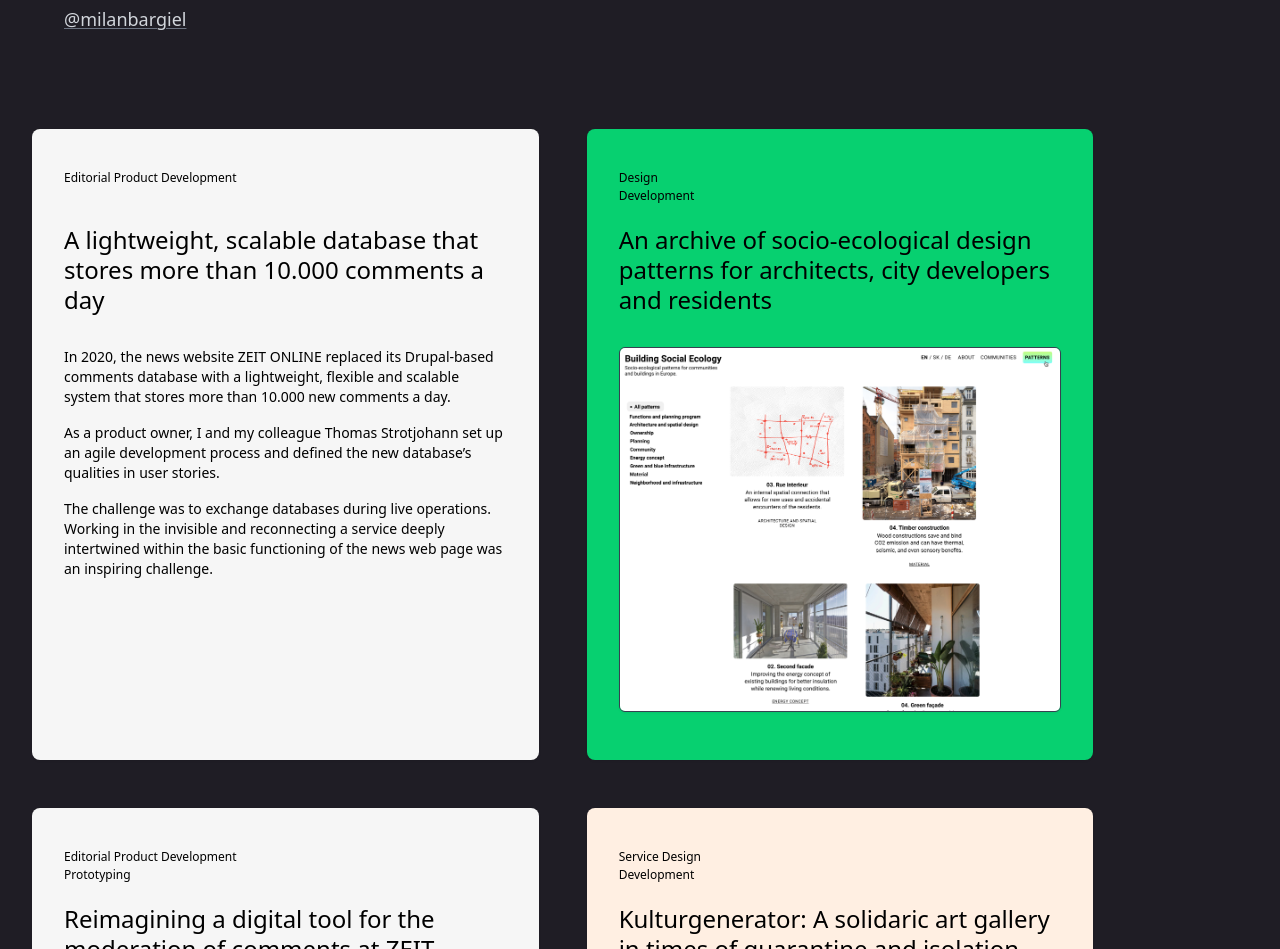
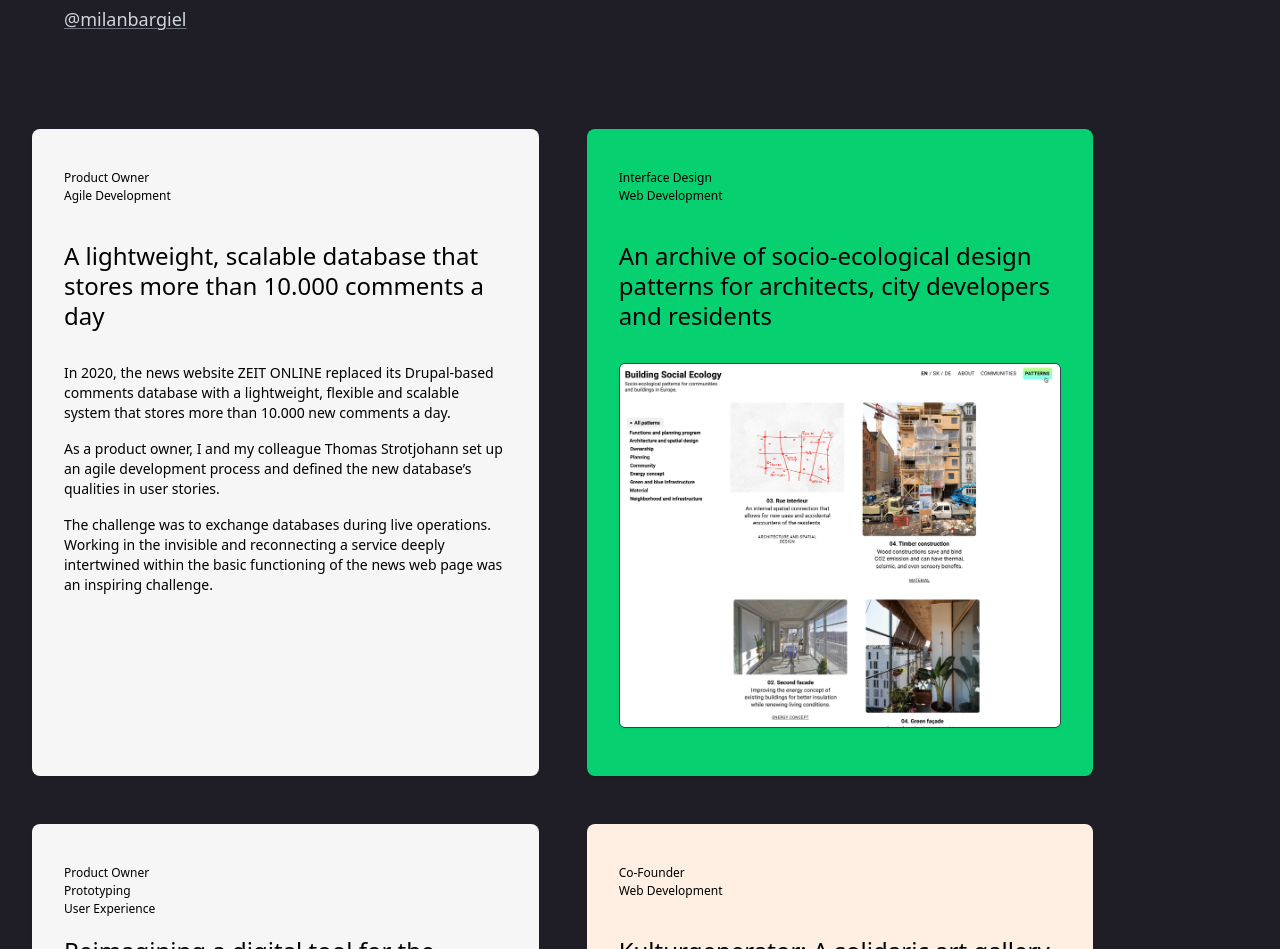
Before and after one commit to milanbargiel/portfolio, a Next.js app: page / in a window 1280 px wide. Shown: the part 543-1492 px from the top of the page. Built offline with nearby package versions, Linux system fonts and the light colour scheme.

Commit message:
Update tags

```diff
--- a/components/project-list.js
+++ b/components/project-list.js
@@ -8,7 +8,7 @@ export default function ProjectList() {
     <div>
       <div className="mb-24 text-black md:flex md:flex-wrap">
         <Project
-          roles={['Editorial Product Development']}
+          roles={['Product Owner', 'Agile Development']}
           title="A lightweight, scalable database that stores more than 10.000 comments a day"
         >
           <p className="mb-4">
@@ -29,7 +29,7 @@ export default function ProjectList() {
           </p>
         </Project>
         <Project
-          roles={['Design', 'Development']}
+          roles={['Interface Design', 'Web Development']}
           title="An archive of socio-ecological design patterns for architects, city developers and residents"
           image={bsePic}
           imageAlt="Screenshot of buildingsocialecology.org"
@@ -38,7 +38,7 @@ export default function ProjectList() {
           color="#07D070"
         ></Project>
         <Project
-          roles={['Editorial Product Development', 'Prototyping']}
+          roles={['Product Owner', 'Prototyping', 'User Experience']}
           title="Reimagining a digital tool for the moderation of comments at ZEIT ONLINE"
         >
           <p className="mb-4">
@@ -66,7 +66,7 @@ export default function ProjectList() {
           </div>
         </Project>
         <Project
-          roles={['Service Design', 'Development']}
+          roles={['Co-Founder', 'Web Development']}
           title="Kulturgenerator: A solidaric art gallery in times of quarantine and isolation"
           image={kulturgeneratorPic}
           imageAlt="Screenshot from the kulturgenerator web interface"
--- a/components/project.js
+++ b/components/project.js
@@ -11,7 +11,7 @@ export default function Project(props) {
 
   return (
     <article
-      className={`drop-shadow-sm px-4 pt-12 pb-4 mb-8 rounded-lg md:pt-24 md:px-8 md:mr-12 md:mb-12 lg:w-5/12 2xl:w-[26rem] md:relative ${
+      className={`drop-shadow-sm px-4 pt-12 pb-4 mb-8 rounded-lg md:pt-28 md:px-8 md:mr-12 md:mb-12 lg:w-5/12 2xl:w-[26rem] md:relative ${
         props.className ? props.className : ''
       }`}
       style={{ backgroundColor }}
```
